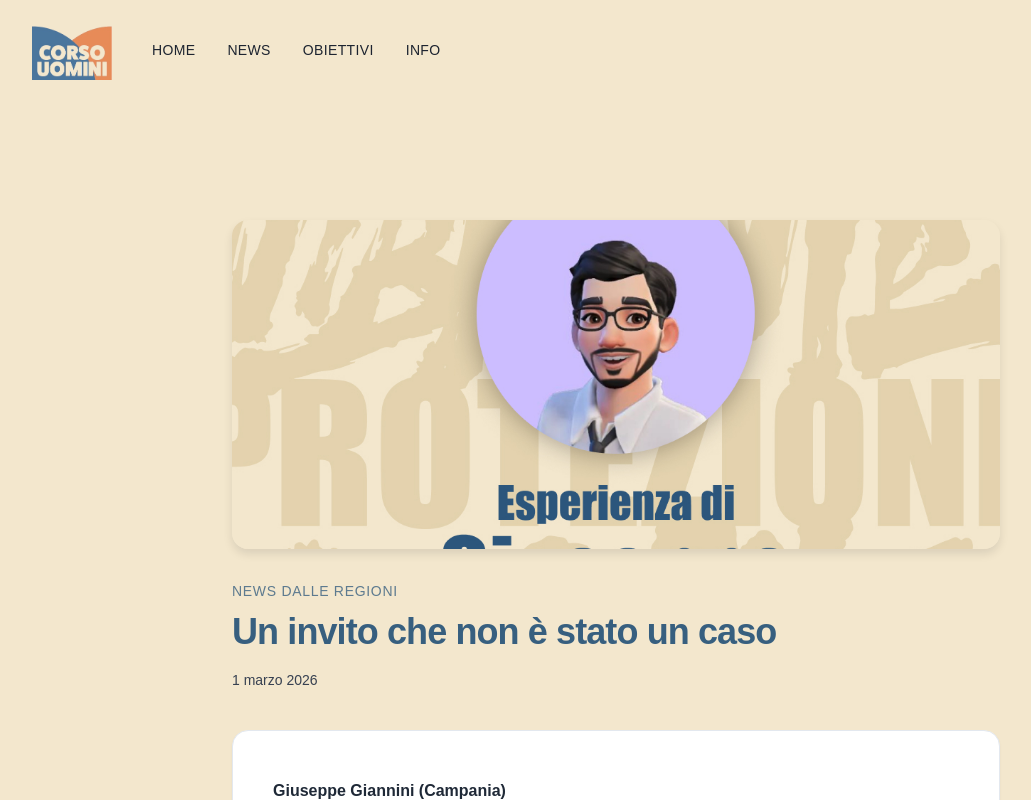
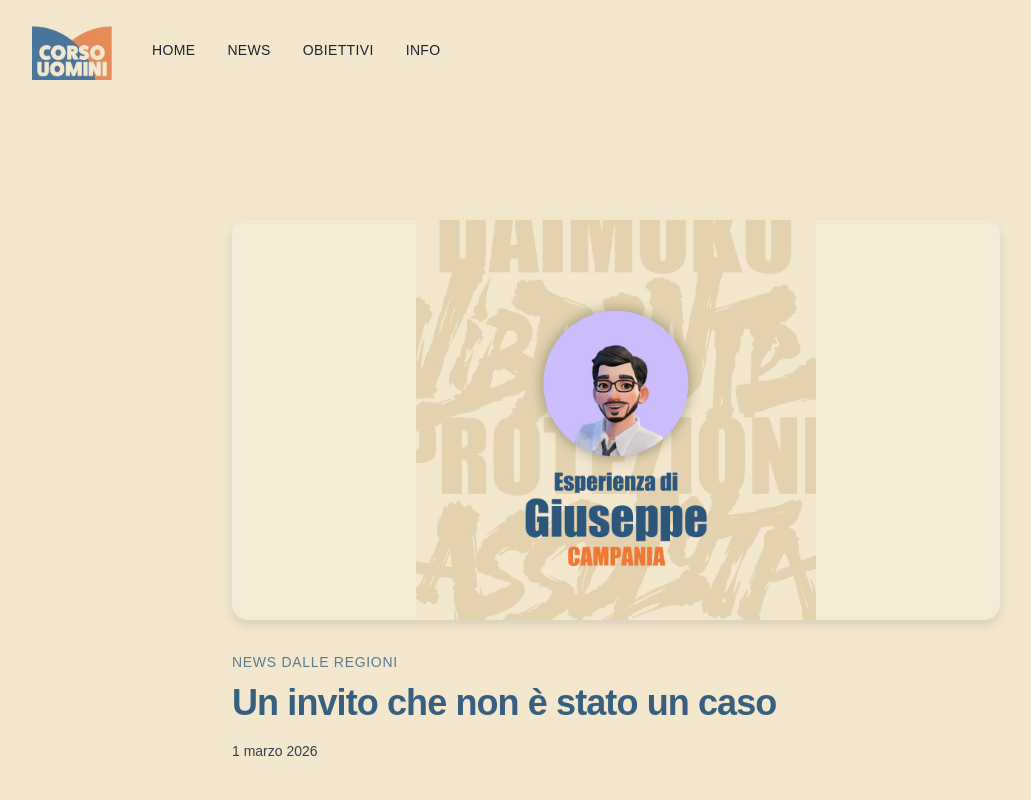
Before and after one commit to upalatucci/corso-uomini, a Next.js app: page /news/esperienzagiuseppe in a window 1280 px wide. Shown: the top 800 px of the page, without its empty margins (24-1055 px from the left). Built offline with nearby package versions, Linux system fonts and the light colour scheme.

Commit message:
fix image

```diff
--- a/app/news/[slug]/page.tsx
+++ b/app/news/[slug]/page.tsx
@@ -69,8 +69,6 @@ export default async function Blog({
   if (!post) notFound();
 
   const image = post.metadata.image as string | undefined;
-  const isMotto = image?.includes("motto");
-
   return (
     <div className="relative z-10 min-h-screen overflow-hidden bg-defaultBg px-4 pb-16 pt-[100px] md:px-6 md:pb-24 md:pt-[120px]">
       <script
@@ -100,13 +98,9 @@ export default async function Blog({
         {/* Hero image */}
         {image && (
           <div
-            className={`relative mb-8 overflow-hidden rounded-2xl shadow-two ${
-              isMotto
-                ? "flex items-center justify-center bg-gray-light/30 p-4"
-                : "aspect-[2/1] md:aspect-[21/9]"
-            }`}
+            className={`relative mb-8 overflow-hidden rounded-2xl shadow-two "flex items-center justify-center bg-gray-light/30 p-4"
+            `}
           >
-            {isMotto ? (
               <Image
                 src={image}
                 alt=""
@@ -115,16 +109,6 @@ export default async function Blog({
                 className="mx-auto max-h-[320px] w-auto object-contain md:max-h-[400px]"
                 priority
               />
-            ) : (
-              <Image
-                src={image}
-                alt=""
-                fill
-                className="object-cover"
-                sizes="(max-width: 768px) 100vw, 672px"
-                priority
-              />
-            )}
           </div>
         )}
 
```
